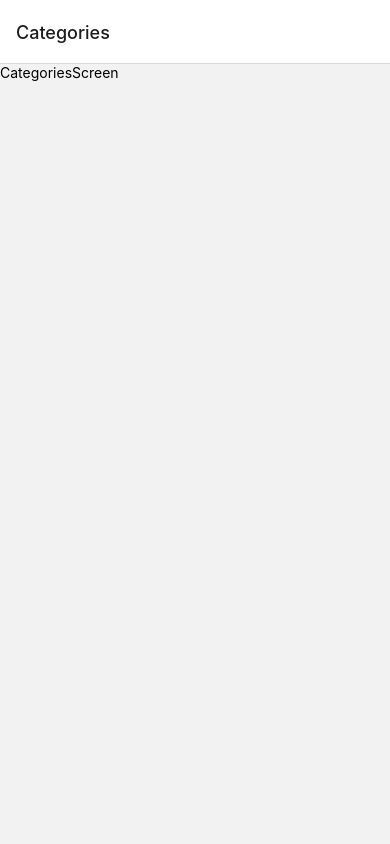
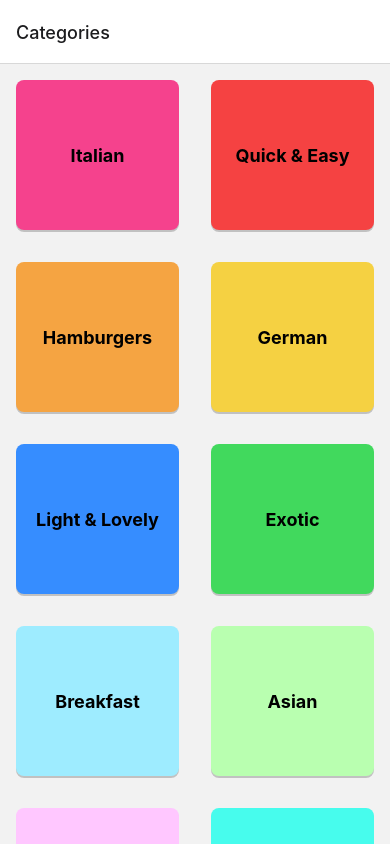
Before and after one commit to mongy92/react-native-the-practical-guide-course-typescript, a React Native app in the folder 3-MealsApp/: screen /Categories in a window 390 px wide. Built offline with nearby package versions, Linux system fonts and the light colour scheme.

Commit message:
chapter6: build the ui for categories screen

```diff
--- /dev/null
+++ b/3-MealsApp/src/components/CategoryItem.tsx
@@ -0,0 +1,45 @@
+import { Platform, StyleSheet, Text, TouchableOpacity } from 'react-native';
+import React, { FC } from 'react';
+import { Category } from '../types/Category';
+
+interface Props {
+  category: Category;
+  onPress: (category: Category) => void;
+}
+
+export const CategoryItem: FC<Props> = ({ category, onPress }) => {
+  function pressHandler() {
+    onPress(category);
+  }
+  return (
+    <TouchableOpacity
+      activeOpacity={0.5}
+      onPress={pressHandler}
+      style={[styles.item, { backgroundColor: category.color }]}
+    >
+      <Text style={styles.text}>{category.title}</Text>
+    </TouchableOpacity>
+  );
+};
+
+const styles = StyleSheet.create({
+  item: {
+    flex: 1,
+    height: 150,
+    margin: 16,
+    alignItems: 'center',
+    justifyContent: 'center',
+    backgroundColor: '#FFF',
+    shadowColor: '#000',
+    shadowOffset: { width: 0, height: 2 },
+    shadowOpacity: 0.2,
+    shadowRadius: 0.5,
+    borderRadius: 8,
+    elevation: 4,
+    overflow: Platform.OS === 'android' ? 'hidden' : 'visible'
+  },
+  text: {
+    fontWeight: 'bold',
+    fontSize: 18
+  }
+});
--- a/3-MealsApp/src/screens/Categories/index.tsx
+++ b/3-MealsApp/src/screens/Categories/index.tsx
@@ -1,17 +1,30 @@
-import { StyleSheet, Text, View } from 'react-native';
+import { FlatList, ListRenderItemInfo, StyleSheet } from 'react-native';
 import React from 'react';
 import { NavigationProp, useNavigation } from '@react-navigation/native';
 import { RootNavigationStackParams } from '../../navigation/types';
 import { testIDs } from '../../constants/testIDs';
+import { mockedCategories } from '../../mocks/mocked-categories';
+import { Category } from '../../types/Category';
+import { CategoryItem } from '../../components/CategoryItem';
 
 const CategoriesScreen = () => {
   const navigation = useNavigation<NavigationProp<RootNavigationStackParams>>();
+
+  function onPressCategory(category: Category) {
+    navigation.navigate('Meals', { categoryId: category.id });
+  }
+
+  function renderItem({ item }: ListRenderItemInfo<Category>) {
+    return <CategoryItem category={item} onPress={onPressCategory} />;
+  }
+
   return (
-    <View testID={testIDs.categoriesScreen}>
-      <Text onPress={() => navigation.navigate('Meals', { categoryId: 12 })}>
-        CategoriesScreen
-      </Text>
-    </View>
+    <FlatList
+      testID={testIDs.categoriesScreen}
+      data={mockedCategories}
+      renderItem={renderItem}
+      numColumns={2}
+    />
   );
 };
 
```
